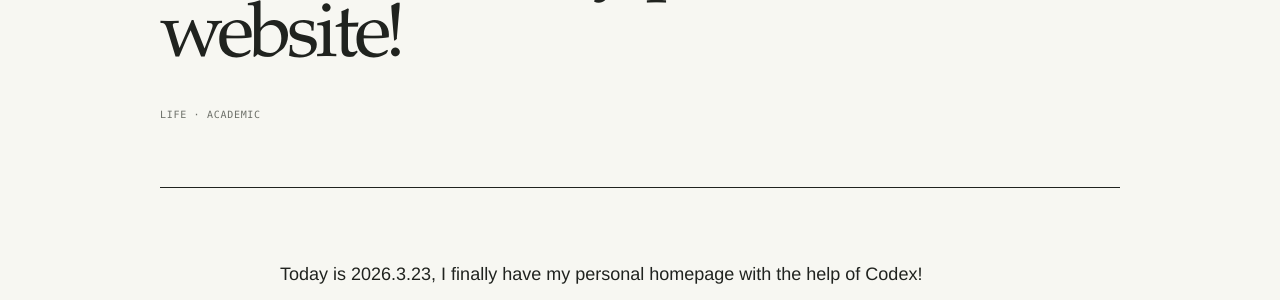
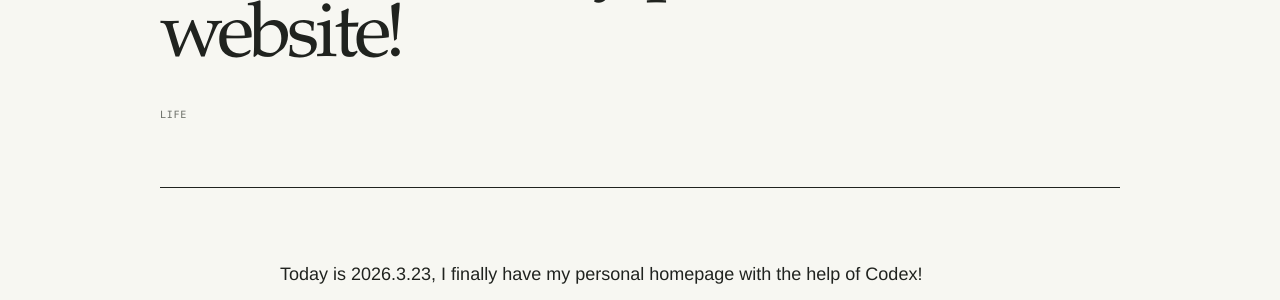
Before and after one commit to Twist-Shan/Twist-Shan.github.io, a Jekyll site: the page built from _posts/2026-03-23-my-new-website.md, in a window 1280 px wide. Shown: the part 376-676 px from the top of the page. Built offline with Jekyll 4.4.1, drawn with Linux system fonts in a browser that asks for light colours.

```diff
--- a/_posts/2026-03-23-my-new-website.md
+++ b/_posts/2026-03-23-my-new-website.md
@@ -4,7 +4,6 @@
 permalink: /posts/2026/03/my-new-website/
 tags:
   - Life
-  - Academic
 ---
 
 Today is 2026.3.23, I finally have my personal homepage with the help of Codex!
```
